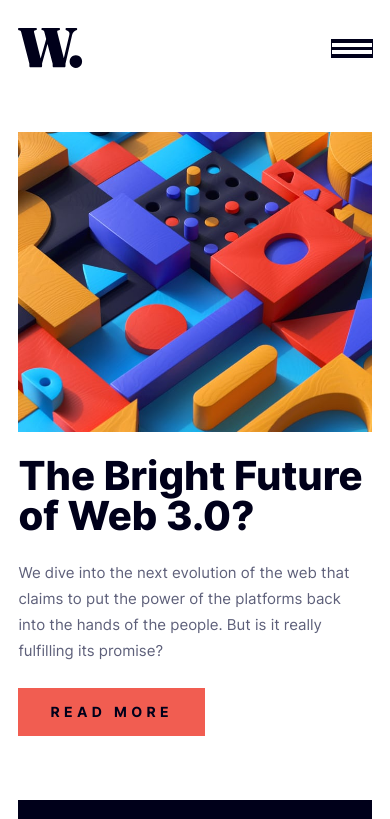
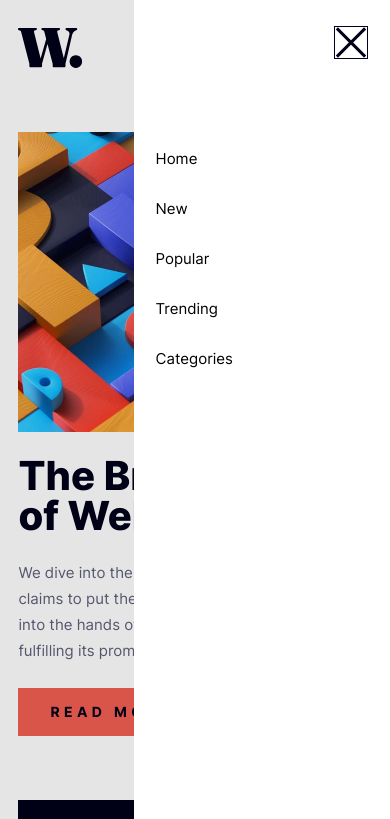
Before and after one commit to skhbabez/news-homepage-main, a plain HTML site: page index.html in a window 390 px wide. Both pictures are taken after a click on the button "open menu". Shown: the top 819 px of the page. Drawn offline with Linux system fonts and the light colour scheme.

Commit message:
fixed menu

```diff
--- a/index.html
+++ b/index.html
@@ -16,6 +16,7 @@
     />
     <title>News homepage | Frontend Mentor</title>
     <link rel="stylesheet" href="styles.css" />
+    <script defer src="main.js"></script>
   </head>
   <body>
     <div class="container">
@@ -23,15 +24,13 @@
         <a>
           <img src="assets/images/logo.svg" alt="W. Home" />
         </a>
-
+        <div aria-live="assertive" aria-atomic="true">
           <nav
-          class="main-navigation"
+            class="main-navigation-mobile"
+            id="main-navigation"
             aria-label="main navigation"
-          aria-live="assertive"
-          aria-atomic="true"
-          data-closed="true"
           >
-          <div class="menu-dialog">
+            <dialog >
               <button
                 id="close-button"
                 type="button"
@@ -47,7 +46,8 @@
                 <li><a href="#">Trending</a></li>
                 <li><a href="#">Categories</a></li>
               </menu>
-          </div>
+            </dialog>
+
             <button
               id="open-button"
               type="button"
@@ -58,6 +58,16 @@
               <img src="assets/images/icon-menu.svg" alt="" />
             </button>
           </nav>
+          <nav class="main-navigation" aria-label="main navigation">
+            <ul>
+              <li><a href="#">Home</a></li>
+              <li><a href="#">New</a></li>
+              <li><a href="#">Popular</a></li>
+              <li><a href="#">Trending</a></li>
+              <li><a href="#">Categories</a></li>
+            </ul>
+          </nav>
+        </div>
       </header>
       <main>
         <article class="main-article">
--- a/main.js
+++ b/main.js
@@ -0,0 +1,10 @@
+const closeButton = document.getElementById("close-button");
+const openButton = document.getElementById("open-button");
+const menu = document.getElementById("main-navigation");
+const dialog = menu.querySelector("dialog");
+closeButton.addEventListener("click", () => {
+  dialog.close();
+});
+openButton.addEventListener("click", () => {
+  dialog.showModal(true);
+});
--- a/styles.css
+++ b/styles.css
@@ -46,7 +46,6 @@
     --font-15: 0.9375rem;
     --font-18: 1.125rem;
     --font-20: 1.25rem;
-
     --font-32: 2rem;
     --space-24-32-768-1280: clamp(1.5rem, 0.75rem + 1.5625vw, 2rem);
     --space-21_5-32_5-375-768: clamp(1.3438rem, 0.6877rem + 2.799vw, 2.0313rem);
@@ -93,10 +92,9 @@
 
   main {
     display: contents;
-
-    @media (min-width: 1280px) {
+    @container (min-width: 1024px) {
       display: grid;
-      grid-template-columns: 730px 350px;
+      grid-template-columns: 65.647% 1fr;
       gap: var(--space-32);
     }
   }
@@ -171,7 +169,6 @@
   .article-card {
     background-color: var(--navy-950);
     padding: var(--space-21_5-32_5-375-768) var(--space-24);
-    /* inline-size: 100%; */
     & h2 {
       color: var(--gold-400);
       line-height: var(--space-32);
@@ -248,47 +245,41 @@
     }
   }
   .main-navigation {
-    & menu {
+    display: none;
+    @container (min-width: 1024px) {
+      display: block;
+    }
+    & ul {
       display: flex;
       gap: var(--space-40);
       list-style: none;
-      color: var(--navy-600);
-      & li {
-        transition: all 150ms ease-in-out;
-        &:hover {
-          color: var(--red-500);
     }
   }
-    }
+
+  .main-navigation-mobile {
     & button {
-      display: none;
       background-color: inherit;
       border: none;
       &:is(:focus, :focus-visible) {
         outline: 1px solid var(--navy-950);
       }
     }
+    #close-button {
+      display: block;
+      margin-inline-start: auto;
+    }
 
-    @media (max-width: 1024px) {
-      &[data-closed="false"] {
-        & .menu-dialog {
-          display: block;
-        }
-        #open-button {
-          display: none;
-        }
-      }
-      button {
-        display: block;
-      }
-      & .menu-dialog {
-        display: none;
+    & dialog {
+      /* https://stackoverflow.com/questions/76078886/why-does-css-positionfixed-not-work-for-the-dialog-tag */
+      border: none;
       min-inline-size: 256px;
       inline-size: 40.625dvw;
       min-block-size: 100dvh;
       position: fixed;
-        right: 0px;
+      right: 0%;
       top: 0px;
+      margin: unset;
+      inset-inline-start: unset;
       padding-block: 27px;
       padding-inline-start: calc(0.4179rem + 3.8168vw);
       padding-inline-end: calc(-2.2061rem + 15.0127vw);
@@ -299,9 +290,23 @@
       }
     }
     & menu {
+      display: flex;
+      list-style: none;
       flex-direction: column;
       gap: var(--space-24);
       margin-block-start: 88px;
+    }
+    @container (min-width: 1024px) {
+      display: none;
+    }
+  }
+  .main-navigation,
+  .main-navigation-mobile {
+    color: var(--navy-600);
+    & li {
+      transition: all 150ms ease-in-out;
+      &:hover {
+        color: var(--red-500);
       }
     }
   }
```
Lines whose indentation alone changed are shown as unchanged.
